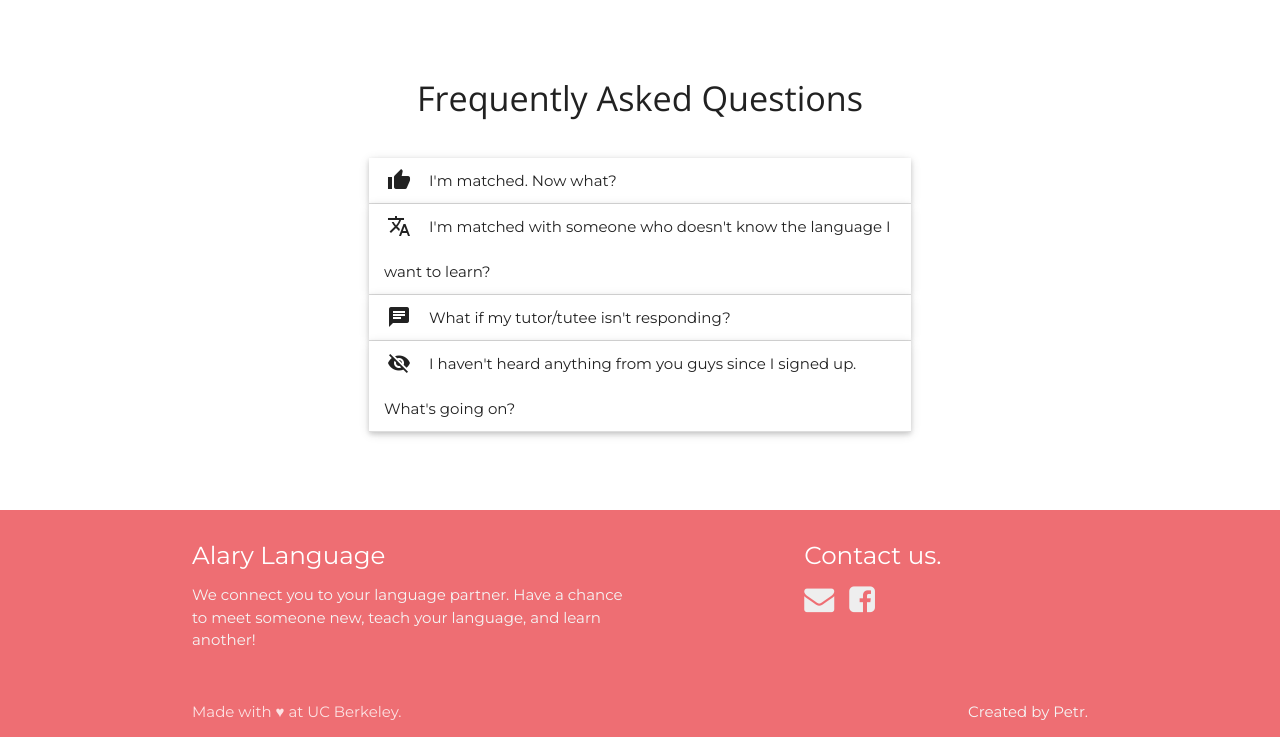
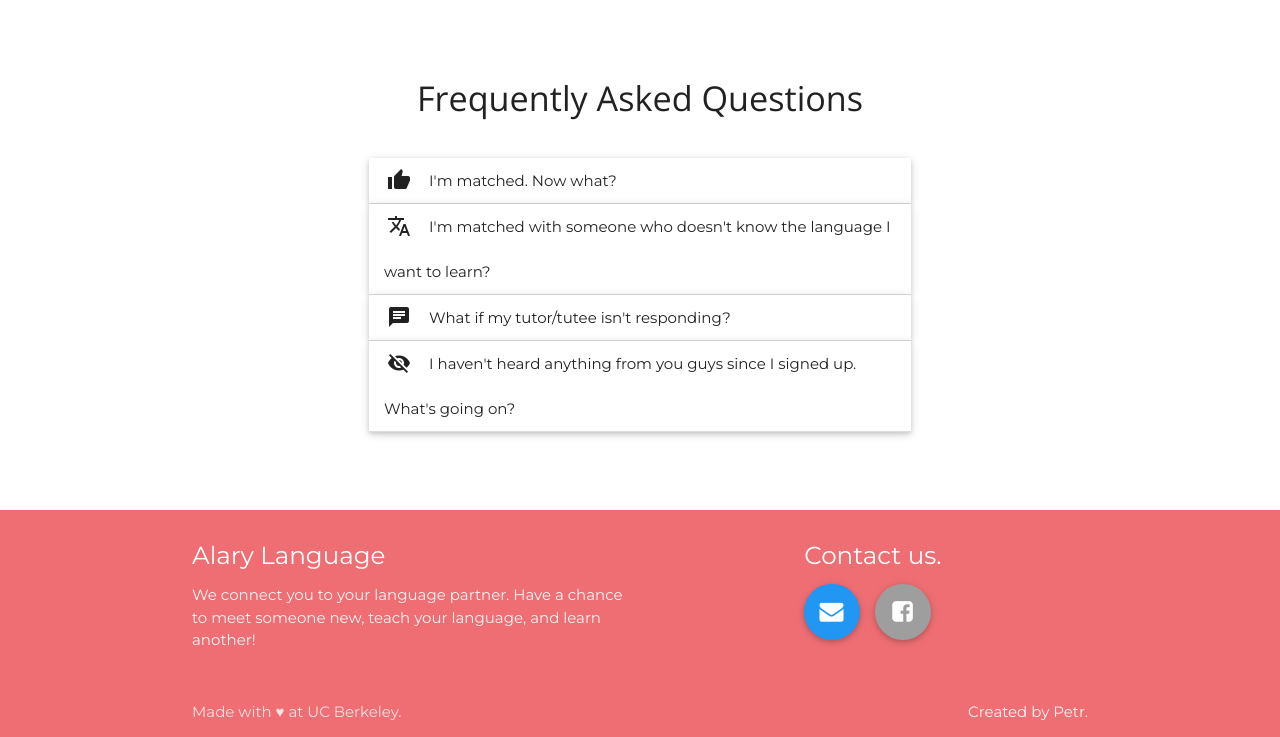
Before and after one commit to peterlee123hi/AlaryLanguage, a website: page index.html in a window 1280 px wide. Shown: the part 944-1681 px from the top of the page. Drawn offline with nearby package versions, Linux system fonts and the light colour scheme.

Commit message:
Added circles

```diff
--- a/assets/sass/theme.scss
+++ b/assets/sass/theme.scss
@@ -25,7 +25,7 @@ footer.page-footer .footer-copyright {
 }
 
 .footer-link {
-	padding-right: 1em !important;
+	margin-right: 1em !important;
 }
 
 /* Import Custom Styles */
--- a/index.html
+++ b/index.html
@@ -123,7 +123,7 @@
         <div class="col l4 offset-l2 s12">
           <h5 class="white-text">Contact us.</h5>
           <ul>
-            <li><a class="grey-text text-lighten-3 footer-link" href="mailto:alarylanguage@gmail.com"><i class="fa fa-envelope fa-2x"></i><a class="grey-text text-lighten-3 footer-link" href="http://www.facebook.com/alarylanguage" target="_blank"><i class="fa fa-facebook-square fa-2x" aria-hidden="true"></i></a></li>
+            <li><a class="grey-text text-lighten-3 footer-link btn-floating btn-large waves-effect waves-light blue" href="mailto:alarylanguage@gmail.com"><i class="fa fa-envelope fa-2x"></i><a class="grey-text text-lighten-3 footer-link btn-floating btn-large waves-effect waves-light grey text-lighten-4" href="http://www.facebook.com/alarylanguage" target="_blank"><i class="fa fa-facebook-square fa-2x" aria-hidden="true"></i></a></li>
             <li></li>
           </ul>
         </div>
```
Also changed, not shown: assets/css/style.css.
